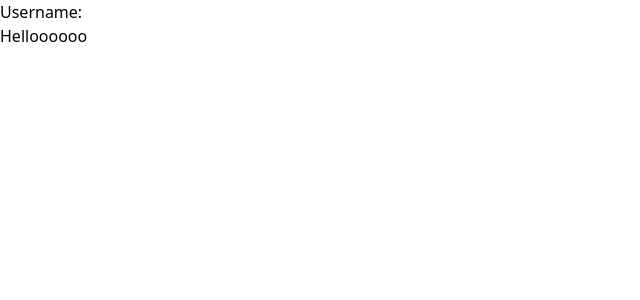
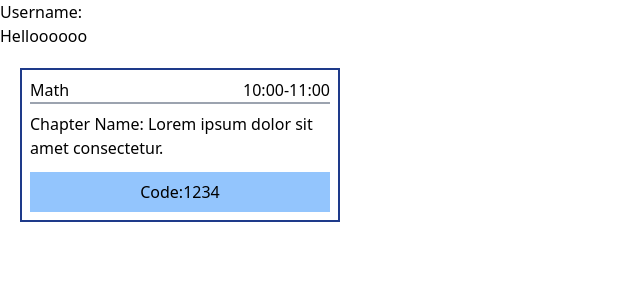
Before and after one commit to TheAkashRoy/ERP-System, a React (Create React App) app in the folder frontend/: page /teacher in a window 1280 px wide. Shown: the top 300 px of the page, without its empty margins (0-640 px from the left). Built offline with nearby package versions, Linux system fonts and the light colour scheme.

Commit message:
routine box

```diff
--- /dev/null
+++ b/frontend/src/components/RoutineBox.jsx
@@ -0,0 +1,17 @@
+import React from 'react'
+
+function RoutineBox({subject,time,code,period}) {
+  return (
+    <div className='border-2 border-blue-900 w-80 p-2 m-5'>
+      <div className='flex flex-row justify-between '>
+      <div>{subject}</div>
+      <div>{time}</div>
+      </div>
+      <div className='border w-full border-gray-400 mb-2'></div>
+      <div className='mb-3'>Chapter Name: Lorem ipsum dolor sit amet consectetur.</div>
+      <div className='bg-blue-300 p-2 text-center w-full'>Code:1234</div>
+    </div>
+  )
+}
+
+export default RoutineBox
--- a/frontend/src/components/Teacher.js
+++ b/frontend/src/components/Teacher.js
@@ -1,11 +1,13 @@
 import React from 'react'
 import { useGlobalContext } from "../context/GlobalContext";
+import Box from './RoutineBox';
 function Teacher() {
   const { username, setUsername, token, setToken } = useGlobalContext();
   return (
     <div>
     <h1>Username: {username}</h1>
     <h2> Helloooooo</h2>
+    <Box subject="Math" time="10:00-11:00" code="123" period="1"/>
     </div>
   )
 }
```
